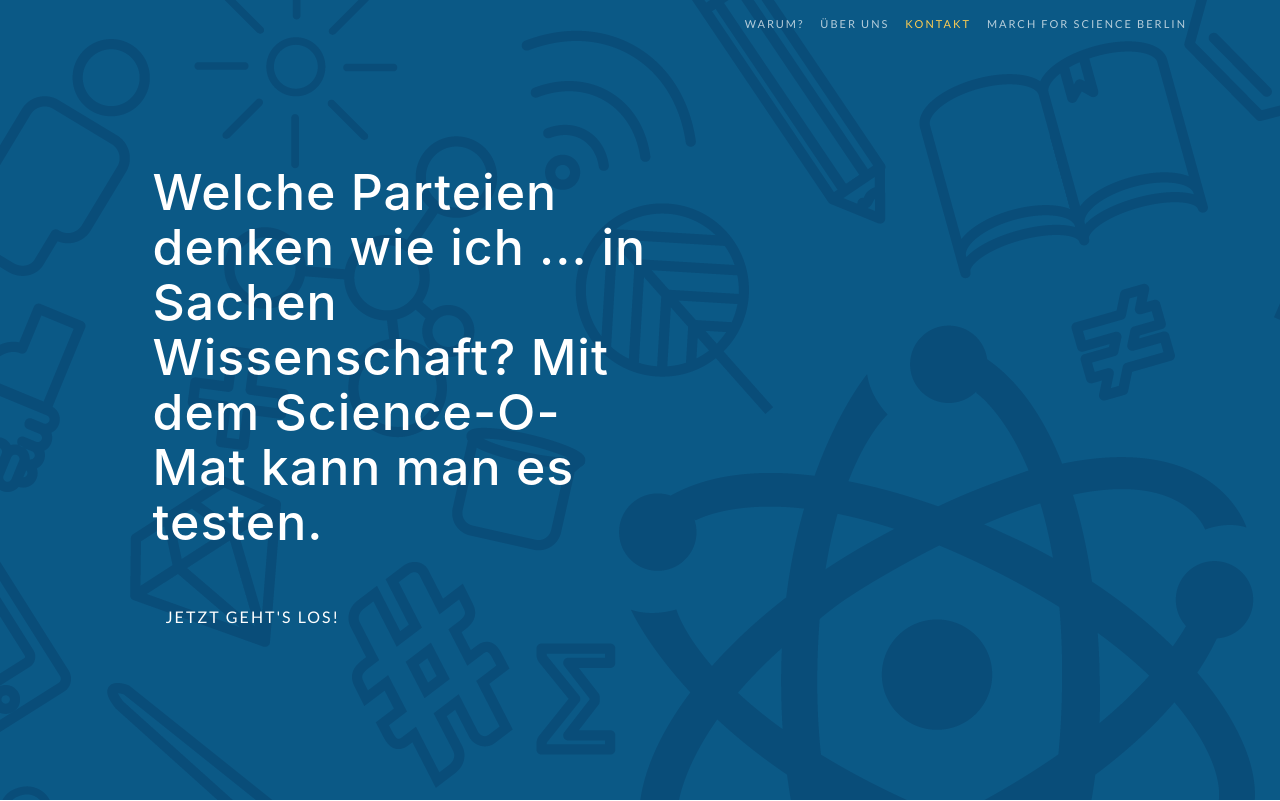
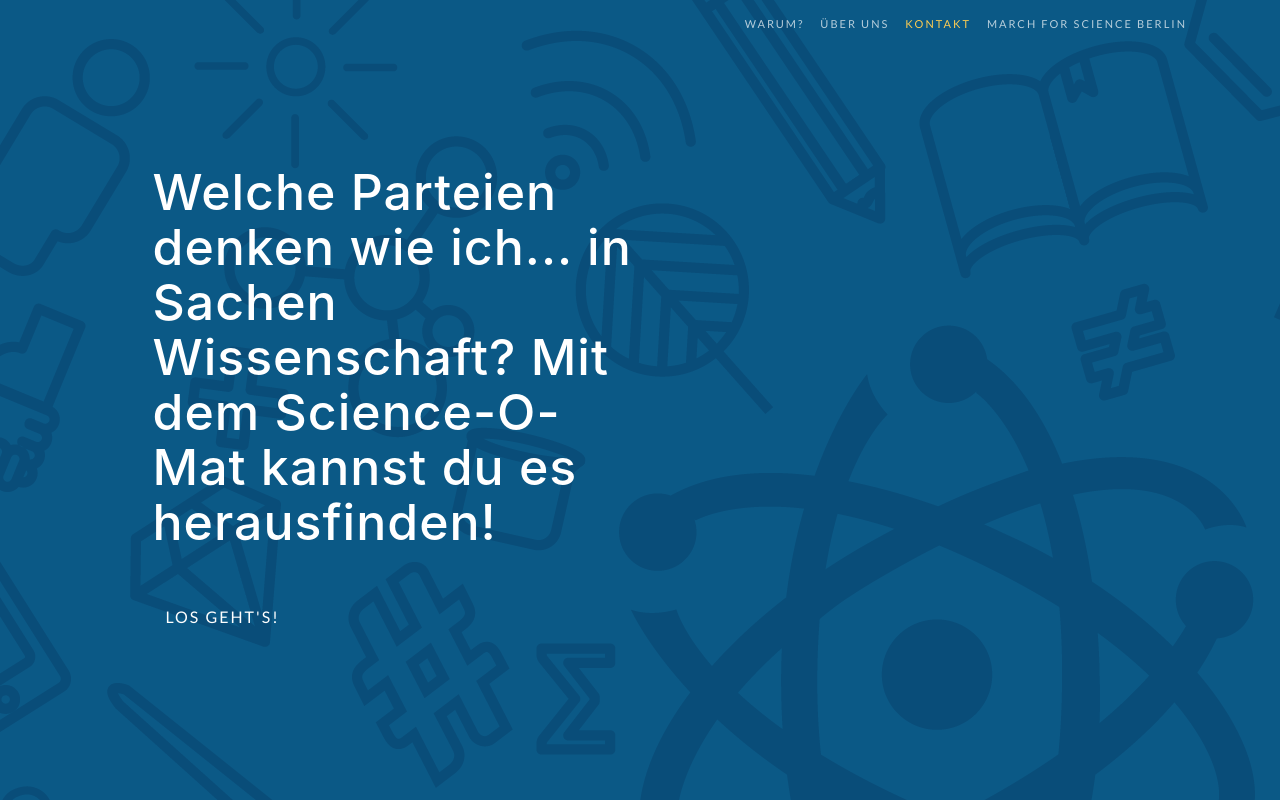
Before and after one commit to sheraz24/sheraz24.github.io, a website with bundled scripts: page index.html in a window 1280 px wide. Shown: the top 801 px of the page. Built offline with nearby package versions, Linux system fonts and the light colour scheme; a web font is replaced by a local one.

Commit message:
Update index.html

```diff
--- a/index.html
+++ b/index.html
@@ -74,8 +74,8 @@
         <div class="row h-100">
           <div class="col-lg-7 my-auto">
             <div class="header-content mx-auto">
-              <h1 class="mb-5">Welche Parteien denken wie ich ... in Sachen Wissenschaft? Mit dem Science-O-Mat kann man es testen.</h1>
-              <a href="scienceomatapp/index.html" class="btn btn-outline btn-xl js-scroll-trigger">Jetzt geht's Los!</a>
+              <h1 class="mb-5">Welche Parteien denken wie ich... in Sachen Wissenschaft? Mit dem Science-O-Mat kannst du es herausfinden!</h1>
+              <a href="scienceomatapp/index.html" class="btn btn-outline btn-xl js-scroll-trigger">Los geht's!</a>
             </div>
           </div>
         </div>
```
